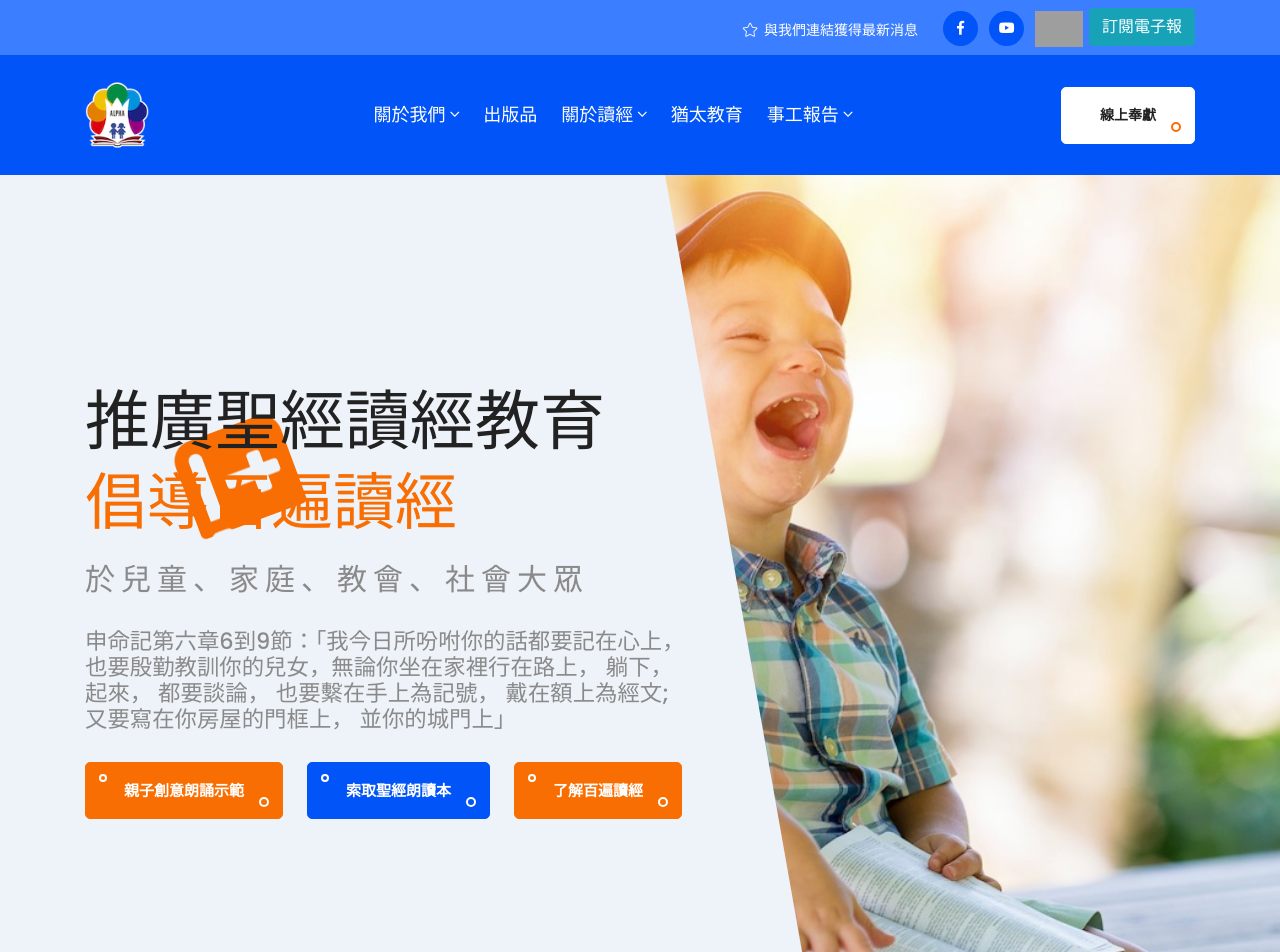
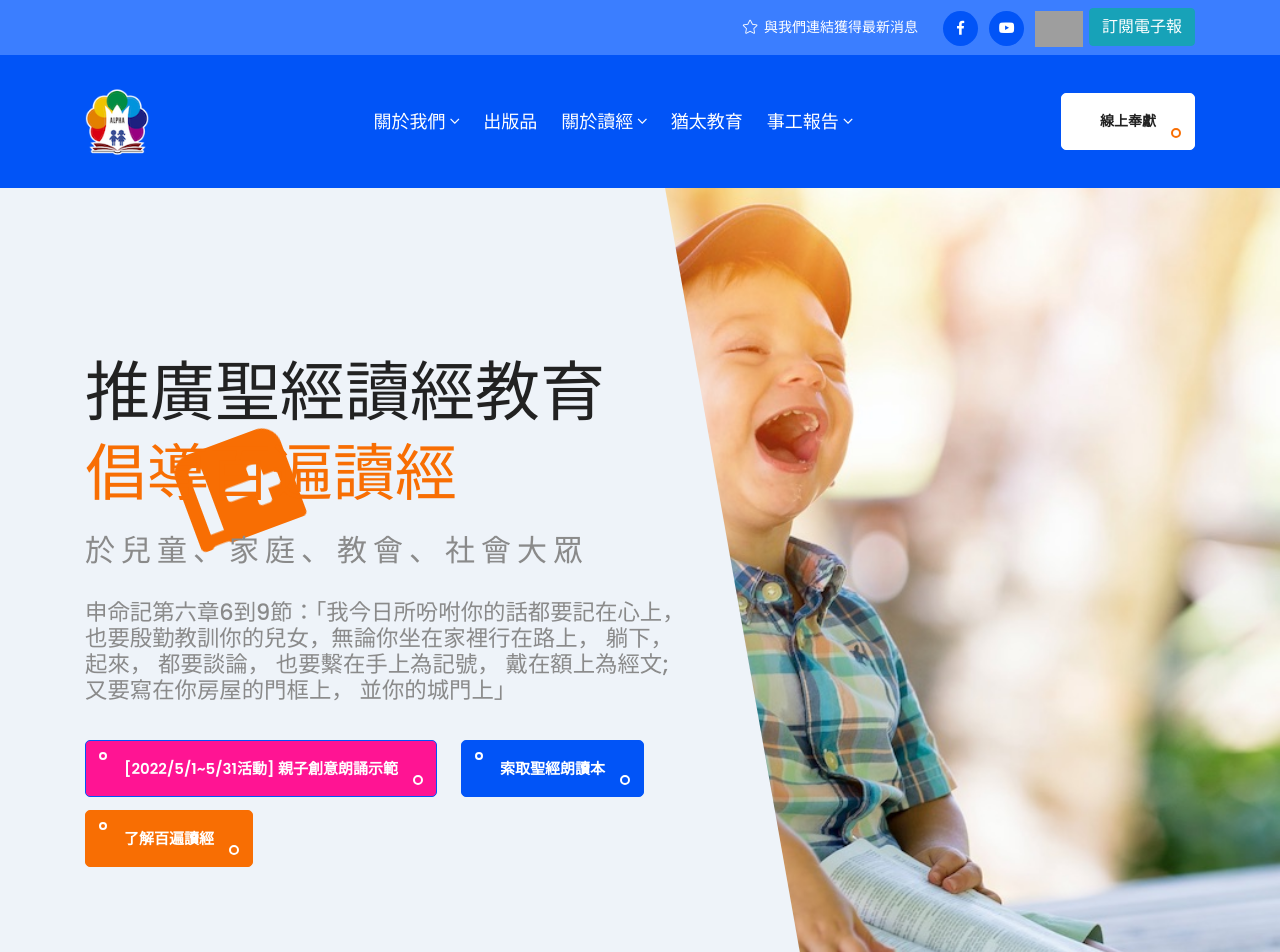
Before and after one commit to alpha6309/website, a Jekyll site: the page built from index.html, in a window 1280 px wide. Shown: the top 952 px of the page. Built offline with Jekyll 4.4.1, drawn with Linux system fonts in a browser that asks for light colours; comment, search, counter and statistics services are not loaded; grey boxes are pictures that could not be loaded.

Commit message:
Update hero_area.html
親子創意朗誦示範 樣式調整

```diff
--- a/_includes/hero_area.html
+++ b/_includes/hero_area.html
@@ -16,8 +16,13 @@
                     <p class="wow fadeInLeft" data-wow-duration="1s" data-wow-delay="1s">
                         申命記第六章6到9節：「我今日所吩咐你的話都要記在心上，也要殷勤教訓你的兒女，無論你坐在家裡行在路上， 躺下， 起來， 都要談論， 也要繫在手上為記號， 戴在額上為經文; 又要寫在你房屋的門框上， 並你的城門上」
                     </p>
+                    <style>
+                        li{
+                            margin: 0.3em 0;
+                        }
+                    </style>
                     <ul class="wow fadeInLeft" data-wow-duration="1.2s" data-wow-delay="1s" >
-                        <li><a class="main-btn main-btn-2" target="_blank" href="https://www.youtube.com/watch?v=9isguGqsmKk&t=66s">親子創意朗誦示範</a></li>
+                        <li><a class="main-btn " style="background: DeepPink" target="_blank" href="https://www.youtube.com/watch?v=9isguGqsmKk&t=66s">[2022/5/1~5/31活動] 親子創意朗誦示範</a></li>
                         <li>
                             {% include request_book_button.html %}
                         </li>
```
